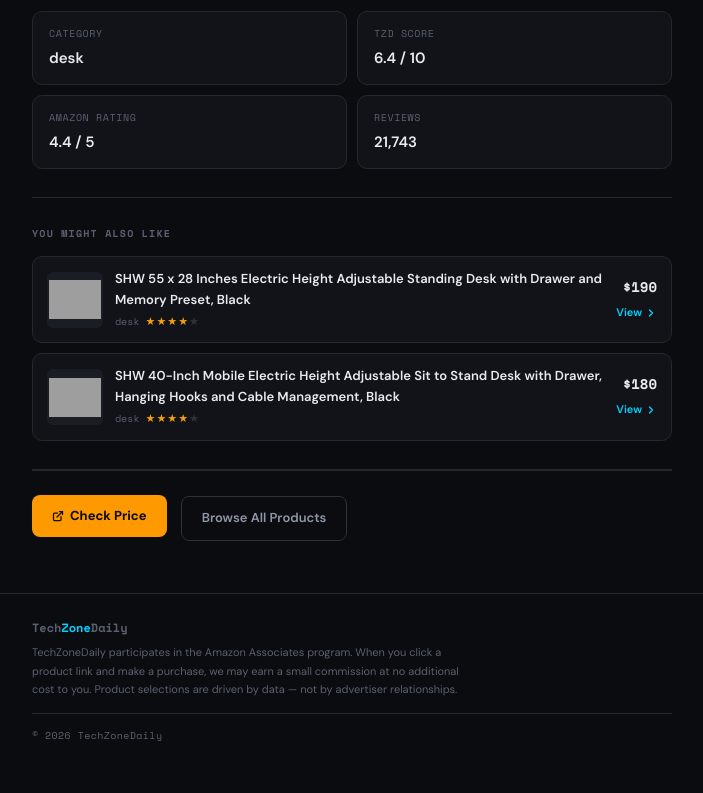
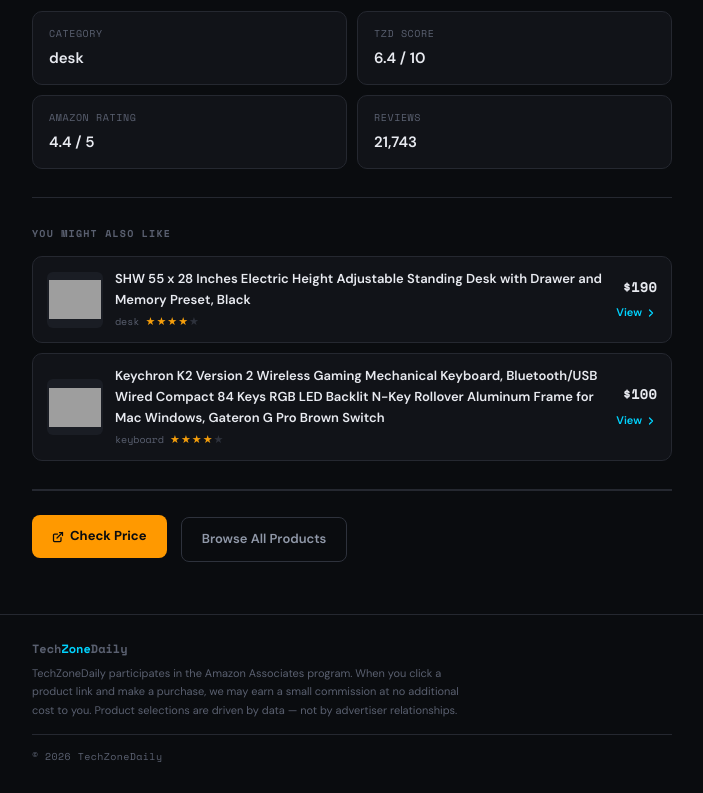
Before and after one commit to Ausita/techzonedaily, a plain HTML site: page products/shw-48-inch-electric-height-adjustable-standing-desk-with-drawer-memory-preset-and-cable-management-tray-maple/index.html in a window 1280 px wide. Shown: the part 1026-1819 px from the top of the page, without its empty margins (288-991 px from the left). Before the commit the page ends 1798 px from the top, so only its background shows below. Drawn offline with nearby package versions, Linux system fonts and the light colour scheme; grey boxes are pictures that could not be loaded.

Commit message:
bot: daily product hub update [products/shw-48-inch-electric-height-adjustable-standing-desk-with-drawer-memory-preset-and-cable-management-tray-maple/index.html]

```diff
--- a/products/shw-48-inch-electric-height-adjustable-standing-desk-with-drawer-memory-preset-and-cable-management-tray-maple/index.html
+++ b/products/shw-48-inch-electric-height-adjustable-standing-desk-with-drawer-memory-preset-and-cable-management-tray-maple/index.html
@@ -175,14 +175,14 @@
         <div class="sim-view">View <svg viewBox="0 0 24 24" fill="none" stroke="currentColor" stroke-width="2.5" stroke-linecap="round" stroke-linejoin="round" width="12" height="12"><polyline points="9 18 15 12 9 6"/></svg></div>
       </div>
     </a>
-    <a class="sim-card" href="../shw-40-inch-mobile-electric-height-adjustable-sit-to-stand-desk-with-drawer-hanging-hooks-and-cable-management-black/">
-      <div class="sim-img"><img src="https://m.media-amazon.com/images/I/71HGItSPErL._AC_SL500_.jpg" alt="SHW 40-Inch Mobile Electric Height Adjustable Sit to Stand Desk with Drawer, Hanging Hooks and Cable Management, Black" loading="lazy"></div>
+    <a class="sim-card" href="../keychron-k2-version-2-wireless-gaming-mechanical-keyboard-bluetooth-usb-wired-compact-84-keys-rgb-led-backlit-n-key-rollover-aluminum-frame-for-mac-windows-gateron-g-pro-brown-switch/">
+      <div class="sim-img"><img src="https://m.media-amazon.com/images/I/61dXb5X1mYL._AC_SL500_.jpg" alt="Keychron K2 Version 2 Wireless Gaming Mechanical Keyboard, Bluetooth/USB Wired Compact 84 Keys RGB LED Backlit N-Key Rollover Aluminum Frame for Mac Windows, Gateron G Pro Brown Switch" loading="lazy"></div>
       <div>
-        <div class="sim-name">SHW 40-Inch Mobile Electric Height Adjustable Sit to Stand Desk with Drawer, Hanging Hooks and Cable Management, Black</div>
-        <div class="sim-meta">desk <span class="stars" style="font-size:11px">&#9733;&#9733;&#9733;&#9733;<span class="stars-dim">&#9733;</span></span></div>
+        <div class="sim-name">Keychron K2 Version 2 Wireless Gaming Mechanical Keyboard, Bluetooth/USB Wired Compact 84 Keys RGB LED Backlit N-Key Rollover Aluminum Frame for Mac Windows, Gateron G Pro Brown Switch</div>
+        <div class="sim-meta">keyboard <span class="stars" style="font-size:11px">&#9733;&#9733;&#9733;&#9733;<span class="stars-dim">&#9733;</span></span></div>
       </div>
       <div style="text-align:right">
-        <div class="sim-price">$180</div>
+        <div class="sim-price">$100</div>
         <div class="sim-view">View <svg viewBox="0 0 24 24" fill="none" stroke="currentColor" stroke-width="2.5" stroke-linecap="round" stroke-linejoin="round" width="12" height="12"><polyline points="9 18 15 12 9 6"/></svg></div>
       </div>
     </a>
```
